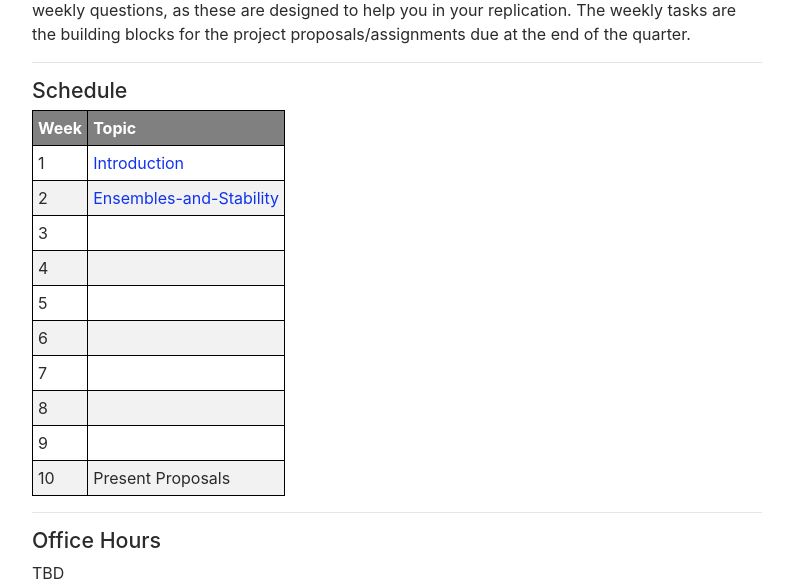
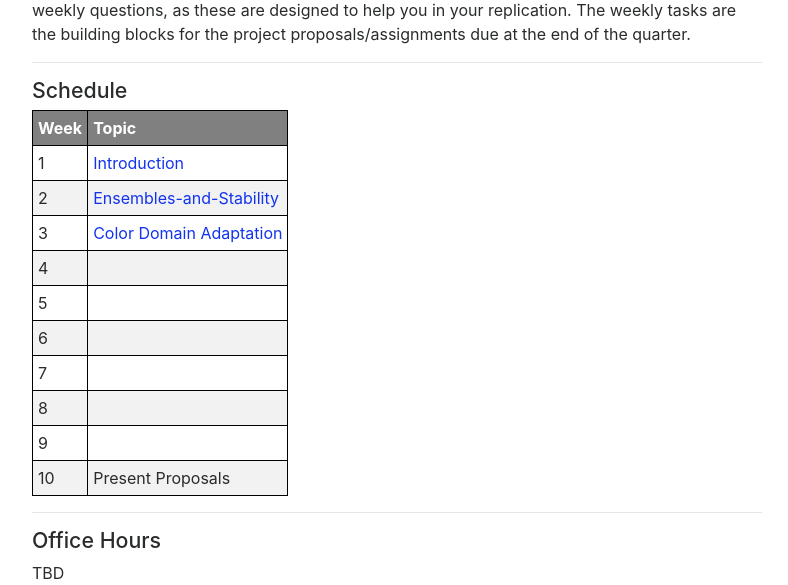
Before and after one commit to ACloninger/capstone-WILDS-project, a Jekyll site: the page built from index.md, in a window 1280 px wide. Shown: the part 1140-1725 px from the top of the page, without its empty margins (243-1031 px from the left). Built offline with Jekyll 4.4.1, drawn with Linux system fonts in a browser that asks for light colours; nearby versions of some CDN libraries.

Commit message:
Update index.md

```diff
--- a/index.md
+++ b/index.md
@@ -51,7 +51,7 @@ end of the quarter.
 |--|--|
 |1|[Introduction]({{ "/weeks/01-Introduction" | absolute_url }})|
 |2|[Ensembles-and-Stability]({{ "/weeks/02-ensembles-and-stability" | absolute_url }})|
-|3|[]({{ "/weeks/03-color-domain-adaptation" | absolute_url }})|
+|3|[Color Domain Adaptation]({{ "/weeks/03-color-domain-adaptation" | absolute_url }})|
 |4|[]({{ "/weeks/04-" | absolute_url }})|
 |5|[]({{ "/weeks/05-" | absolute_url }})|
 |6|[]({{ "/weeks/06-" | absolute_url }})|
```
